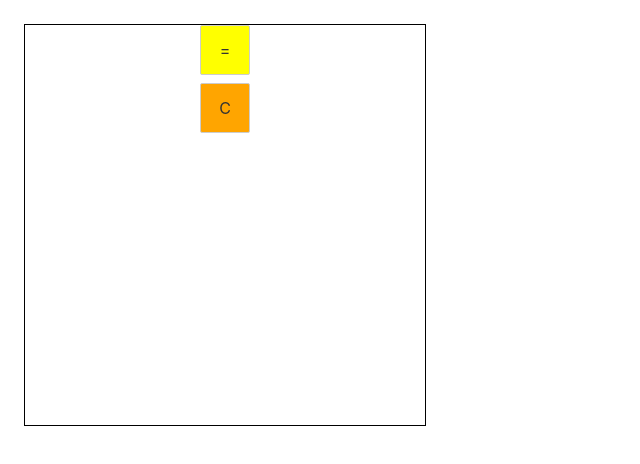
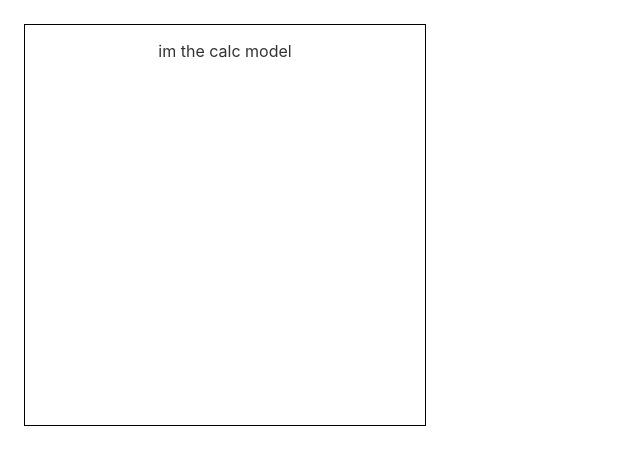
Before and after one commit to hsadler/learn-svelte, a Svelte app in the folder app/: page / in a window 1280 px wide. Shown: the top 464 px of the page, without its empty margins (0-640 px from the left). Built offline with nearby package versions, Linux system fonts and the light colour scheme.

Commit message:
more wip calculator app

```diff
--- /dev/null
+++ b/app/src/CalcButton.svelte
@@ -0,0 +1,10 @@
+<script>
+
+</script>
+
+<div>
+
+</div>
+
+<style>
+</style>
--- /dev/null
+++ b/app/src/CalcDisplay.svelte
@@ -0,0 +1,10 @@
+<script>
+
+</script>
+
+<div>
+
+</div>
+
+<style>
+</style>
--- a/app/src/Calculator.svelte
+++ b/app/src/Calculator.svelte
@@ -1,14 +1,11 @@
 <script>
-    import Display from './Display.svelte'
-    import NumberButton from './NumberButton.svelte'
-    import OperatorButton from './OperatorButton.svelte'
-    import EqualsButton from './EqualsButton.svelte'
-    import ClearButton from './ClearButton.svelte'
+    import { calcModel } from './stores.js'
+    import CalcDisplay from './CalcDisplay.svelte'
+    import CalcButton from './CalcButton.svelte'
 </script>
 
 <div class="calculator-container">
-    <EqualsButton></EqualsButton>
-    <ClearButton></ClearButton>
+    <p>{$calcModel}</p>
 </div>
 
 <style>
--- a/app/src/ClearButton.svelte
+++ /dev/null
@@ -1,16 +0,0 @@
-<script>
-
-</script>
-
-<div>
-    <button>C</button>
-</div>
-
-<style>
-    button {
-        text-align: center;
-        height: 50px;
-        width: 50px;
-        background-color: orange;
-    }
-</style>
--- a/app/src/EqualsButton.svelte
+++ b/app/src/EqualsButton.svelte
@@ -1,5 +1,4 @@
 <script>
-    // import s from './button-styles.css'
 </script>
 
 <div>
--- a/app/src/main.js
+++ b/app/src/main.js
@@ -1,8 +1,7 @@
 import App from './App.svelte';
 
 const app = new App({
-	target: document.body,
-	props: {}
+	target: document.body
 });
 
 export default app;
--- /dev/null
+++ b/app/src/stores.js
@@ -0,0 +1,11 @@
+
+import { writable } from 'svelte/store'
+
+function createCalcModel() {
+    const { subscribe, set, update } = writable("im the calc model");
+    return {
+        subscribe
+    };
+}
+
+export const calcModel = createCalcModel();
```
Also changed, not shown: app/src/CalcModel.js (added, +19 -0 lines), app/src/button-styles.css (deleted, +0 -7 lines).
